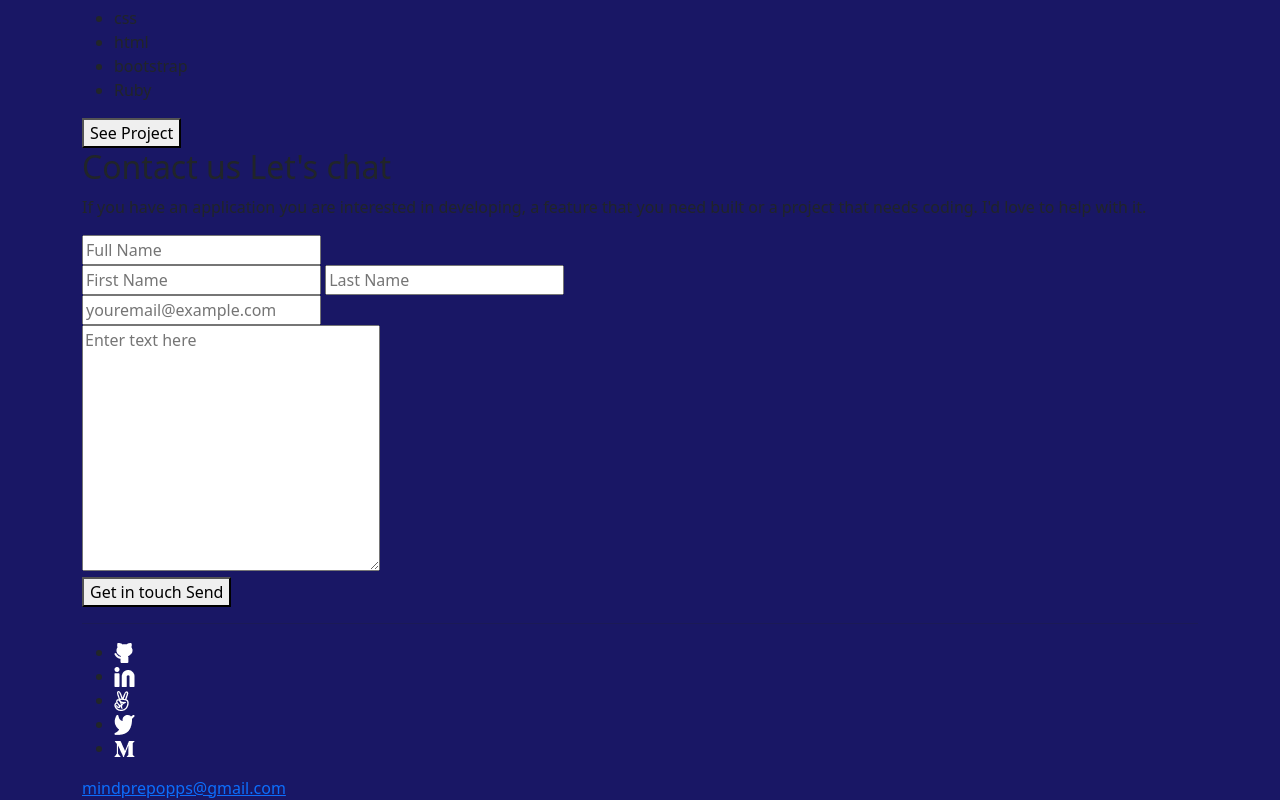
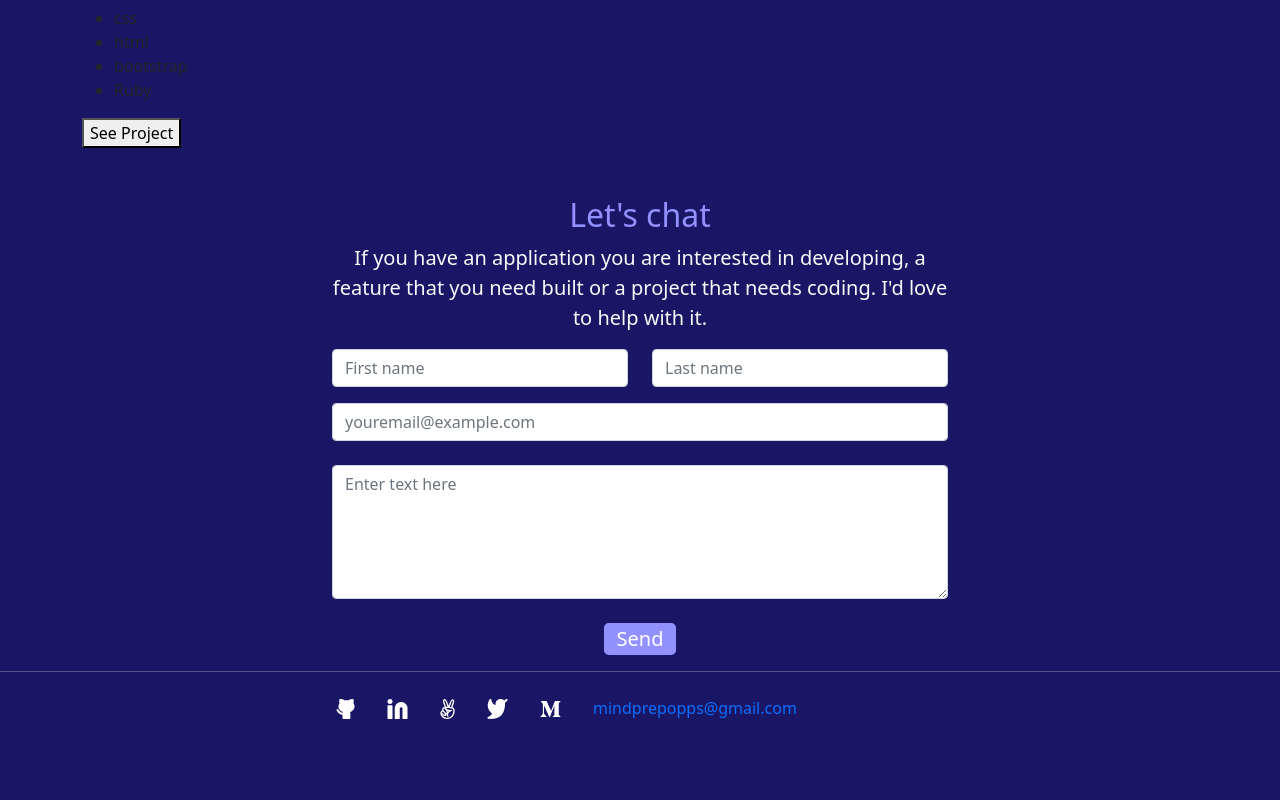
Before and after one commit to MohamedHNoor/Bootstrap-Project, a plain HTML site: page index.html in a window 1280 px wide. Shown: the part 2611-3411 px from the top of the page. After the commit the page ends 3387 px from the top, so only its background shows below. Drawn offline with nearby package versions, Linux system fonts and the light colour scheme.

Commit message:
add bootsrap style in form section

```diff
--- a/index.html
+++ b/index.html
@@ -211,60 +211,66 @@
     </div>
   </section>
   <!-- Contact Section -->
-  <section id="contact-section" class="center-align">
-    <div class="container">
-      <div class="contact-form">
-        <h2 class="recent-works robo-head center-align"><span class="alt-del">Contact us</span> <span class="hide">Let's chat</span></h2>
-        <p class="text">
+  <section id="contact-section" class="text-light mt-5  justify-content-center text-align-center">
+    <div class="container w-50">
+      <div class="contact-form text-center">
+        <h2 class="recent-works robo-head center-align">Let's chat</h2>
+        <p class="lead">
           If you have an application you are interested in developing, a feature
           that you need built or a project that needs coding.
           I'd love to help with it.
         </p>
-        <form class="form" action="https://formspree.io/f/mrgjojra" method="post">
-          <input type="text" class="full alt-del" name="fullname" id="fullname" placeholder="Full Name" maxlength="30" required><br>
-            <!-- Bigger screen form  -->
-          <div class="hide">
-              <input type="text" class="full" name="fname" id="fname" placeholder="First Name" maxlength="30" required>
-              <input type="text" class="full" name="lname" id="lname" placeholder="Last Name" maxlength="30" required>
+      </div>
+        <form action="https://formspree.io/f/mrgjojra" method="post">
+          <div class="form-group row">
+            <div class="col">
+              <input type="text" class="form-control" placeholder="First name">
             </div>
-          <input type="email" class="full" name="email" id="email" placeholder="youremail@example.com" required><br>
-          <textarea id="textarea" class="full" name="message" cols="30" rows="10" placeholder="Enter text here" maxlength="500" required></textarea><br>
-          <button type="submit" class="view robo-head"><span class="alt-del">Get in touch</span> <span class="hide">Send</span></button>
+            <div class="col">
+              <input type="text" class="form-control" placeholder="Last name">
+            </div>
+          </div>
+          <div class="form-group mt-3">
+            <input type="email" class="full form-control" name="email" id="email" placeholder="youremail@example.com" required><br>
+          </div>
+          <div class="form-group">
+            <textarea id="textarea" class="full form-control" name="message" cols="30" rows="5" placeholder="Enter text here" maxlength="500" required></textarea><br>
+          </div>
+          <button type="submit" class="btn btn-lg d-block mx-auto">Send</button>
           <div class="error-index"></div>
         </form>
       </div>
-      <hr class="white">
-      <div class="media-footer">
-        <ul class="social-media-links flex-row">
-          <li>
-            <a href="https://www.github.com/MindPrepDev">
+      <hr class="white container-fluid">
+      <div class="media-footer d-flex lang d-flex align-items-start mb-5 w-50 mx-auto">
+        <ul class="social-media-links d-flex nav  ">
+          <li class="nav-item">
+            <a href="https://www.github.com/MindPrepDev" class="nav-link">
               <img src="./images/icons/github.png" alt="connect via github" class="git-img">
             </a>
           </li>
-          <li>
-            <a href="https://www.linkedin.com/in/oluwatoyinolaoye/">
+          <li class="nav-item">
+            <a href="https://www.linkedin.com/in/oluwatoyinolaoye/" class="nav-link">
               <img src="./images/icons/linked_in.png" alt="connect on linkedin" class="linkedin-img">
             </a>
           </li>
-          <li>
-            <a href="#">
+          <li class="nav-item">
+            <a href="#" class="nav-link">
               <img src="./images/icons/angel_list.png" alt="check angel list" class="angel-img">
             </a>
           </li>
-          <li>
-            <a href="https://www.twitter.com/olaoyeelijah">
+          <li class="nav-item">
+            <a href="https://www.twitter.com/olaoyeelijah" class="nav-link">
               <img src="./images/icons/twit.png" alt="connect via twitter" class="twitter-img">
             </a>
           </li>
-          <li>
-            <a href="https://medium.com/@mindprepopps">
+          <li class="nav-item">
+            <a href="https://medium.com/@mindprepopps" class="nav-link">
               <img src="./images/icons/meduim.png" alt="meetup on medium" class="medium-img">
             </a>
           </li>
         </ul>
-        <a href="mailto:mindprepopps@gmail.com" class="email-tab">mindprepopps@gmail.com</a>
+        <a class="nav-link" href="mailto:mindprepopps@gmail.com" class="email-tab">mindprepopps@gmail.com</a>
       </div>
-    </div>
     <div class="end-point alt-del"></div>
   </section>
   <script src="https://cdn.jsdelivr.net/npm/bootstrap@5.0.2/dist/js/bootstrap.bundle.min.js" integrity="sha384-MrcW6ZMFYlzcLA8Nl+NtUVF0sA7MsXsP1UyJoMp4YLEuNSfAP+JcXn/tWtIaxVXM" crossorigin="anonymous"></script>
--- a/styles.css
+++ b/styles.css
@@ -10,3 +10,13 @@ body {
 .lang p {
   color: #9391ff;
 }
+
+.contact-form h2 {
+  color: #9390ff;
+}
+
+.btn {
+  background: #9390ff;
+  padding: 0 12px 0 12px;
+  color: white;
+}
```
